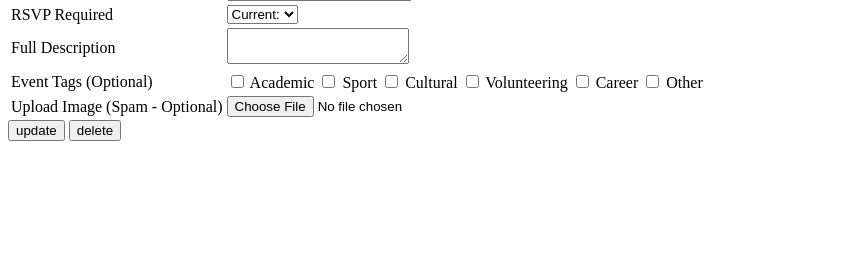
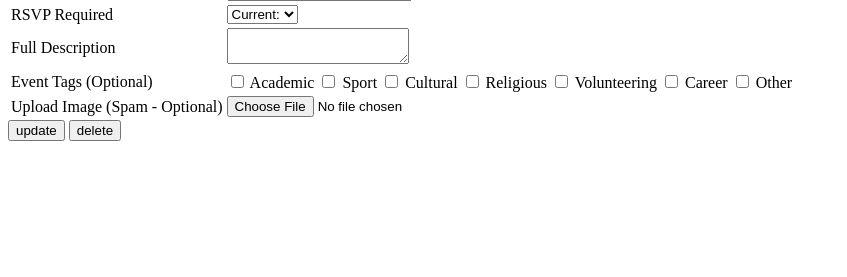
Before and after one commit to jje009wells/WEevent, a Flask app: template templates/update_event.html in a window 1280 px wide. Shown: the part 382-659 px from the top of the page, without its empty margins (0-847 px from the left). Run offline with Flask 3, Linux system fonts and the light colour scheme; the template is opened without the code that fills it, so the values that code supplies are empty; parts of the project's set-up code (start-up, migrations or seed data) failed here and were passed over; some libraries are stand-ins or nearby versions.

Commit message:
added religious tag for update

```diff
--- a/templates/update_event.html
+++ b/templates/update_event.html
@@ -102,6 +102,12 @@
                   <label><input type="checkbox" name="event_tags" value="cultural"> Cultural</label>
                 {% endif %}
 
+                {% if 'religious' in event_tags %}
+                <label><input type="checkbox" name="event_tags" value="religious" checked> Religious</label>
+                {% else %}
+                  <label><input type="checkbox" name="event_tags" value="religious"> Religious</label>
+                {% endif %}
+
                 {% if 'volunteering' in event_tags %}
                   <label><input type="checkbox" name="event_tags" value="volunteering" checked> Volunteering</label>
                 {% else %}
```
